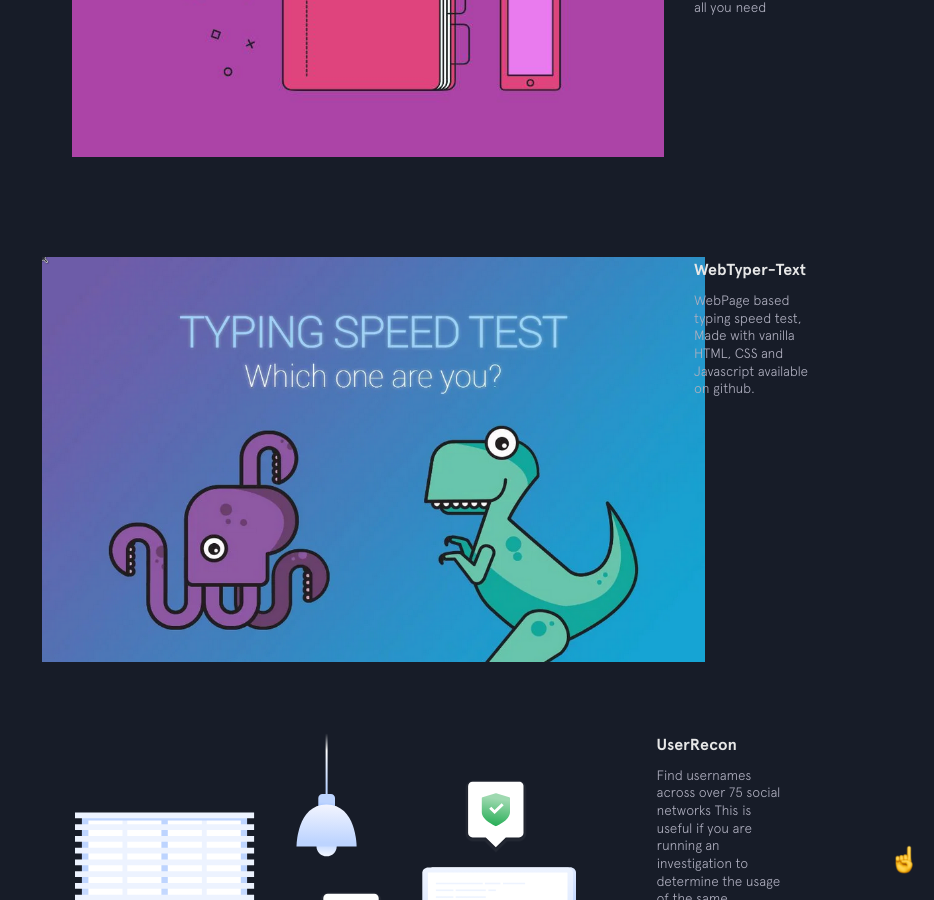
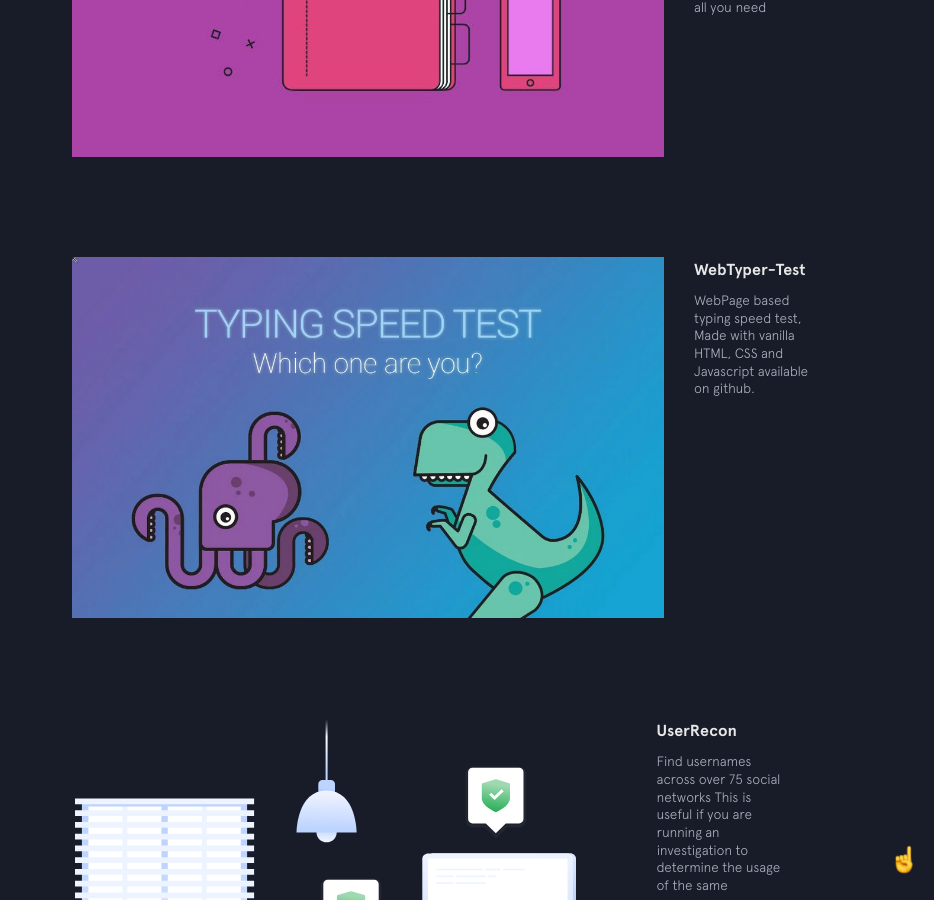
Before and after one commit to thatbynln/thatbynln.github.io, a Jekyll site: the page built from index.html, in a window 1280 px wide and 900 px high, scrolled down 2523 px. Shown: the whole window, without its empty margins (346-1280 px from the left). Built offline with Jekyll 4.4.1, drawn with Linux system fonts in a browser that asks for light colours; nearby versions of some CDN libraries.

Commit message:
Update featured-projects.html

```diff
--- a/_includes/featured-projects.html
+++ b/_includes/featured-projects.html
@@ -16,7 +16,7 @@
       </figcaption>
     </div>
 
-    <div class="project screentime">
+  <!--  <div class="project screentime">
       <figure class="project__pic phones">
         <a href="https://github.com/thatbynln/webtyper-test" target="_blank">
           <div class="phone">
@@ -28,6 +28,19 @@
       <figcaption class="project__caption">
         <div class="project__name">
           <a href="https://github.com/thatbynln/webtyper-test" target="_blank">WebTyper-Text</a>
+        </div>
+        <p>WebPage based typing speed test, Made with vanilla HTML, CSS and Javascript available on github.</p>
+      </figcaption>
+    </div> -->
+ <div class="project interventions">
+      <figure class="project__pic">
+        <a href="https://github.com/thatbynln/webtyper-test" target="_blank">
+          <img src="{{site.baseurl}}/img/featured/screentime/proj4.png" alt="">
+        </a>
+      </figure>
+      <figcaption class="project__caption">
+        <div class="project__name">
+          <a href="https://github.com/thatbynln/webtyper-test" target="_blank">WebTyper-Test</a>
         </div>
         <p>WebPage based typing speed test, Made with vanilla HTML, CSS and Javascript available on github.</p>
       </figcaption>
```
